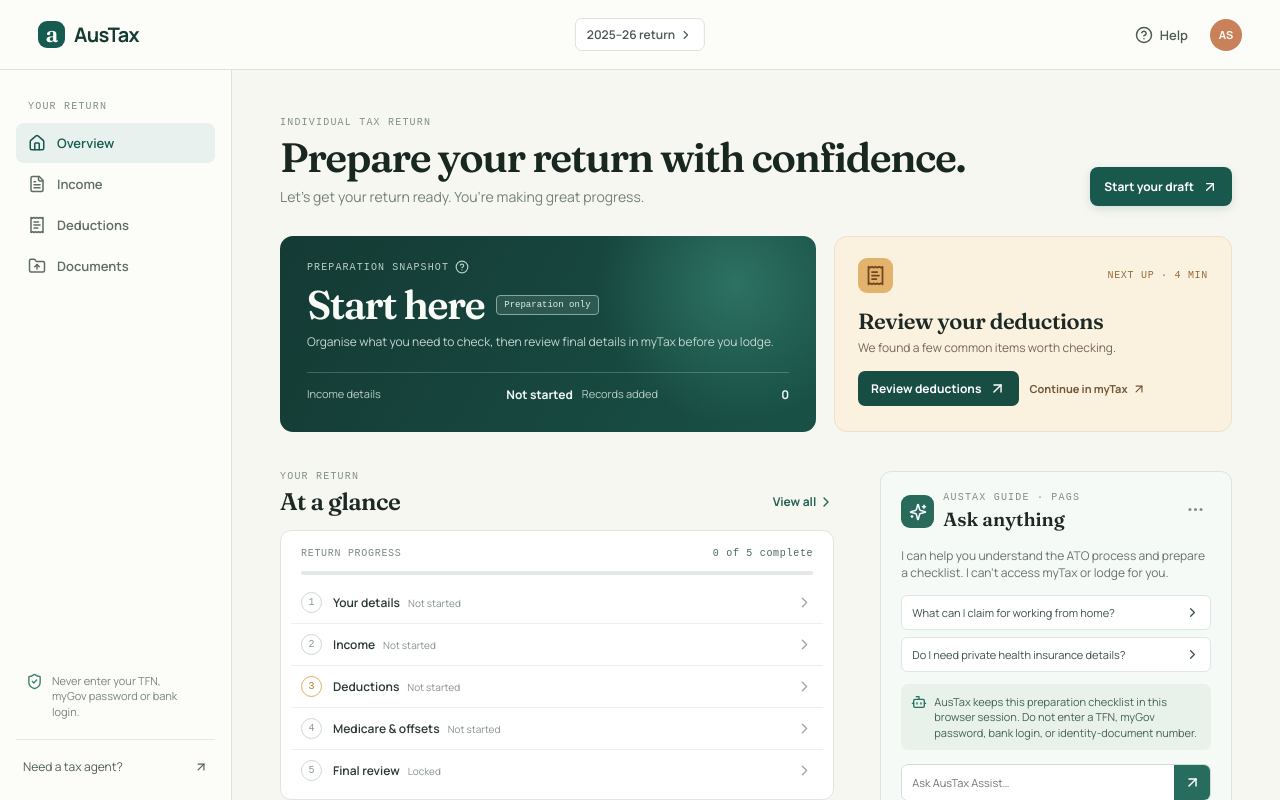
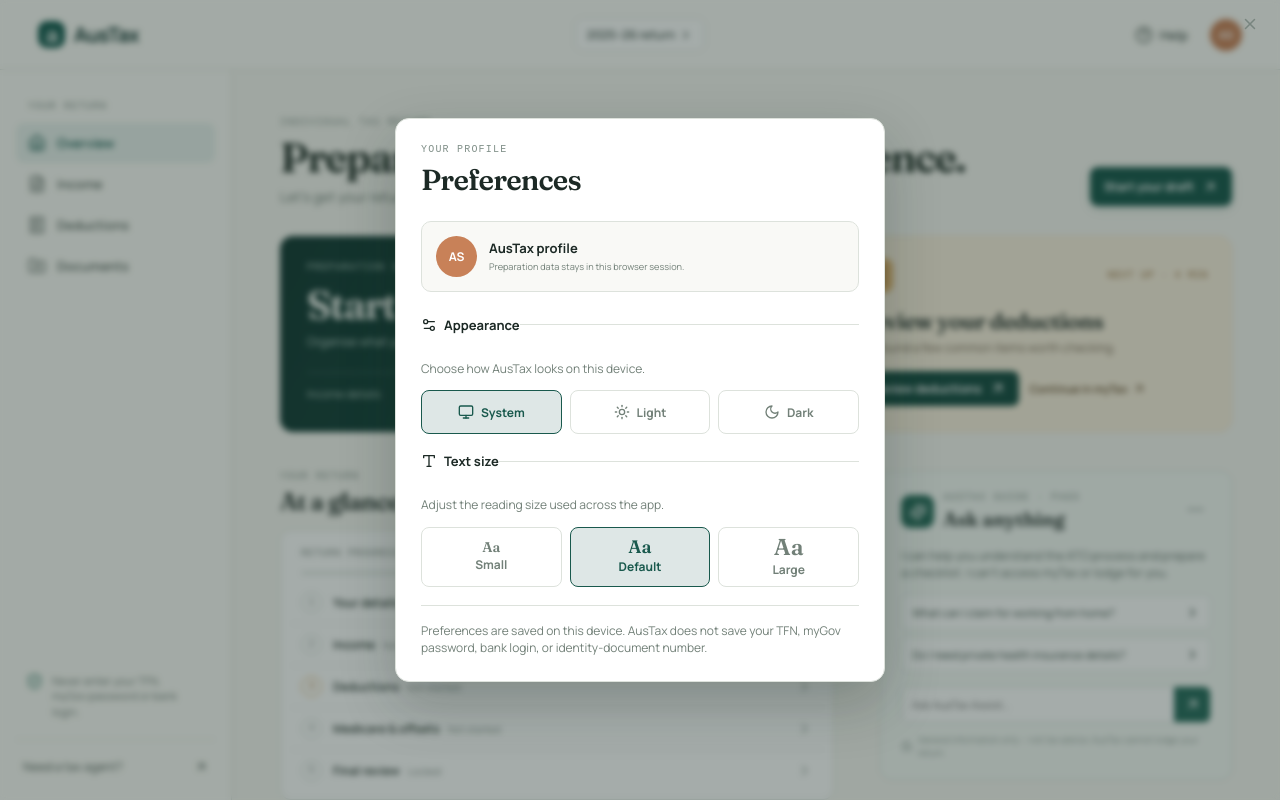
Before and after one commit to proappstore-online/austax, a React (Vite) app in the folder web/: page / in a window 1280 px wide. Both pictures are taken after a click on the button "AS". Shown: the top 800 px of the page. Built offline with nearby package versions, Linux system fonts and the light colour scheme.

Commit message:
Add profile theme and text-size preferences

```diff
--- a/web/src/App.tsx
+++ b/web/src/App.tsx
@@ -11,10 +11,15 @@ import {
   LockKeyhole,
   Menu,
   MoreHorizontal,
+  Monitor,
+  Moon,
   Plus,
   ReceiptText,
+  Settings2,
   ShieldCheck,
   Sparkles,
+  Sun,
+  Type,
   X,
 } from "lucide-react";
 import { askAusTaxGuide } from "./lib/pags";
@@ -58,7 +63,15 @@ type StoredPreparation = {
   documents: string[];
 };
 
+type ThemePreference = "system" | "light" | "dark";
+type TextSizePreference = "small" | "default" | "large";
+type Preferences = {
+  theme: ThemePreference;
+  textSize: TextSizePreference;
+};
+
 const preparationStorageKey = "austax-preparation-v1";
+const preferencesStorageKey = "austax-preferences-v1";
 
 function loadPreparation(): StoredPreparation {
   try {
@@ -76,6 +89,26 @@ function loadPreparation(): StoredPreparation {
     };
   } catch {
     return { draft: null, deductions: starterDeductions, documents: [] };
+  }
+}
+
+function loadPreferences(): Preferences {
+  try {
+    const saved = localStorage.getItem(preferencesStorageKey);
+    if (!saved) return { theme: "system", textSize: "default" };
+    const parsed = JSON.parse(saved) as Partial<Preferences>;
+    return {
+      theme: ["system", "light", "dark"].includes(parsed.theme ?? "")
+        ? (parsed.theme as ThemePreference)
+        : "system",
+      textSize: ["small", "default", "large"].includes(
+        parsed.textSize ?? "",
+      )
+        ? (parsed.textSize as TextSizePreference)
+        : "default",
+    };
+  } catch {
+    return { theme: "system", textSize: "default" };
   }
 }
 
@@ -104,6 +137,8 @@ export default function App() {
   );
   const [draftStep, setDraftStep] = useState(0);
   const [documentMessage, setDocumentMessage] = useState("");
+  const [showPreferences, setShowPreferences] = useState(false);
+  const [preferences, setPreferences] = useState(loadPreferences);
   const fileInput = useRef<HTMLInputElement>(null);
   const totalDeductions = useMemo(
     () => deductions.reduce((total, item) => total + item.amount, 0),
@@ -117,6 +152,18 @@ export default function App() {
       JSON.stringify({ draft, deductions, documents }),
     );
   }, [deductions, documents, draft]);
+
+  useEffect(() => {
+    const resolvedTheme =
+      preferences.theme === "system"
+        ? window.matchMedia("(prefers-color-scheme: dark)").matches
+          ? "dark"
+          : "light"
+        : preferences.theme;
+    document.documentElement.dataset.theme = resolvedTheme;
+    document.documentElement.dataset.textSize = preferences.textSize;
+    localStorage.setItem(preferencesStorageKey, JSON.stringify(preferences));
+  }, [preferences]);
 
   async function askAssistant() {
     const cleaned = question.trim();
@@ -222,12 +269,8 @@ export default function App() {
           </button>
           <button
             className="avatar"
-            aria-label="Show privacy reminder"
-            onClick={() =>
-              setReply(
-                "AusTax keeps this preparation checklist in this browser session. Do not enter a TFN, myGov password, bank login, or identity-document number.",
-              )
-            }
+            aria-label="Open profile and preferences"
+            onClick={() => setShowPreferences(true)}
           >
             AS
           </button>
@@ -657,6 +700,104 @@ export default function App() {
           onClose={() => setShowDraft(false)}
         />
       )}
+      {showPreferences && (
+        <div
+          className="modal-backdrop"
+          role="dialog"
+          aria-modal="true"
+          aria-labelledby="preferences-title"
+        >
+          <section className="profile-panel">
+            <header className="profile-head">
+              <div>
+                <p className="eyebrow">YOUR PROFILE</p>
+                <h2 id="preferences-title">Preferences</h2>
+              </div>
+              <button
+                className="modal-close"
+                onClick={() => setShowPreferences(false)}
+                aria-label="Close preferences"
+              >
+                <X size={18} />
+              </button>
+            </header>
+            <div className="profile-identity">
+              <span className="profile-avatar">AS</span>
+              <span>
+                <b>AusTax profile</b>
+                <small>Preparation data stays in this browser session.</small>
+              </span>
+            </div>
+            <fieldset className="preference-group">
+              <legend>
+                <Settings2 size={16} /> Appearance
+              </legend>
+              <p>Choose how AusTax looks on this device.</p>
+              <div className="preference-options">
+                {(
+                  [
+                    ["system", "System", Monitor],
+                    ["light", "Light", Sun],
+                    ["dark", "Dark", Moon],
+                  ] as const
+                ).map(([value, label, Icon]) => (
+                  <button
+                    type="button"
+                    key={value}
+                    className={
+                      preferences.theme === value ? "selected" : ""
+                    }
+                    onClick={() =>
+                      setPreferences((current) => ({
+                        ...current,
+                        theme: value,
+                      }))
+                    }
+                  >
+                    <Icon size={16} /> {label}
+                  </button>
+                ))}
+              </div>
+            </fieldset>
+            <fieldset className="preference-group">
+              <legend>
+                <Type size={16} /> Text size
+              </legend>
+              <p>Adjust the reading size used across the app.</p>
+              <div className="preference-options text-size-options">
+                {(
+                  [
+                    ["small", "Small", "Aa"],
+                    ["default", "Default", "Aa"],
+                    ["large", "Large", "Aa"],
+                  ] as const
+                ).map(([value, label, sample]) => (
+                  <button
+                    type="button"
+                    key={value}
+                    className={
+                      preferences.textSize === value ? "selected" : ""
+                    }
+                    onClick={() =>
+                      setPreferences((current) => ({
+                        ...current,
+                        textSize: value,
+                      }))
+                    }
+                  >
+                    <span className={`size-sample size-${value}`}>{sample}</span>
+                    {label}
+                  </button>
+                ))}
+              </div>
+            </fieldset>
+            <p className="preference-note">
+              Preferences are saved on this device. AusTax does not save your
+              TFN, myGov password, bank login, or identity-document number.
+            </p>
+          </section>
+        </div>
+      )}
     </div>
   );
 }
--- a/web/src/index.css
+++ b/web/src/index.css
@@ -7,10 +7,33 @@
   --line: #dde2dc;
   --line-strong: #cdd7d0;
   --panel: #fff;
+  --text-scale: 1;
   font-family: "Manrope", sans-serif;
   color: var(--ink);
   background: var(--paper);
   font-synthesis: none;
+}
+:root[data-text-size="small"] {
+  --text-scale: 0.875;
+  font-size: 14px;
+}
+:root[data-text-size="default"] {
+  --text-scale: 1;
+  font-size: 16px;
+}
+:root[data-text-size="large"] {
+  --text-scale: 1.125;
+  font-size: 18px;
+}
+:root[data-theme="dark"] {
+  color-scheme: dark;
+  --paper: #111815;
+  --ink: #edf4ef;
+  --accent: #83d3b8;
+  --muted: #b1c0b8;
+  --line: #314139;
+  --line-strong: #43554b;
+  --panel: #18231e;
 }
 * {
   box-sizing: border-box;
@@ -908,6 +931,171 @@ main {
   background: none;
   color: #78857f;
 }
+.profile-panel {
+  width: min(490px, calc(100vw - 32px));
+  max-height: min(720px, calc(100dvh - 36px));
+  overflow: auto;
+  border: 1px solid var(--line);
+  border-radius: 14px;
+  padding: 25px;
+  color: var(--ink);
+  background: var(--panel);
+  box-shadow: 0 22px 55px rgba(15, 32, 24, 0.24);
+}
+.profile-head {
+  display: flex;
+  align-items: flex-start;
+  justify-content: space-between;
+  gap: 20px;
+}
+.profile-head h2 {
+  margin: 7px 0 0;
+  color: var(--ink);
+  font:
+    600 29px "Fraunces",
+    Georgia,
+    serif;
+  letter-spacing: -0.03em;
+}
+.profile-identity {
+  display: flex;
+  align-items: center;
+  gap: 12px;
+  margin: 24px 0;
+  padding: 14px;
+  border: 1px solid var(--line);
+  border-radius: 10px;
+  background: color-mix(in srgb, var(--paper) 70%, var(--panel));
+}
+.profile-avatar {
+  display: grid;
+  flex: 0 0 auto;
+  width: 41px;
+  height: 41px;
+  place-items: center;
+  border-radius: 50%;
+  color: #fff;
+  background: #c88158;
+  font-size: 12px;
+  font-weight: 700;
+}
+.profile-identity span:last-child {
+  display: grid;
+  gap: 3px;
+  color: var(--muted);
+  font-size: 11px;
+}
+.profile-identity b {
+  color: var(--ink);
+  font-size: 13px;
+}
+.preference-group {
+  margin: 0;
+  padding: 18px 0;
+  border: 0;
+  border-top: 1px solid var(--line);
+}
+.preference-group legend {
+  display: flex;
+  align-items: center;
+  gap: 7px;
+  padding: 0;
+  color: var(--ink);
+  font-size: 13px;
+  font-weight: 700;
+}
+.preference-group > p,
+.preference-note {
+  margin: 8px 0 13px;
+  color: var(--muted);
+  font-size: 12px;
+  line-height: 1.45;
+}
+.preference-options {
+  display: grid;
+  grid-template-columns: repeat(3, 1fr);
+  gap: 8px;
+}
+.preference-options button {
+  display: flex;
+  min-height: 44px;
+  align-items: center;
+  justify-content: center;
+  gap: 7px;
+  border: 1px solid var(--line);
+  border-radius: 8px;
+  color: var(--muted);
+  background: transparent;
+  font-size: 12px;
+  font-weight: 700;
+}
+.preference-options button:hover {
+  border-color: var(--accent);
+  color: var(--ink);
+}
+.preference-options button.selected {
+  border-color: var(--accent);
+  color: var(--accent);
+  background: color-mix(in srgb, var(--accent) 14%, transparent);
+}
+.text-size-options button {
+  flex-direction: column;
+  gap: 2px;
+  padding: 8px 4px;
+}
+.size-sample {
+  color: currentColor;
+  font-family: "Fraunces", serif;
+  line-height: 1;
+}
+.size-small {
+  font-size: 14px;
+}
+.size-default {
+  font-size: 18px;
+}
+.size-large {
+  font-size: 23px;
+}
+.preference-note {
+  margin: 0;
+  padding-top: 16px;
+  border-top: 1px solid var(--line);
+}
+:root[data-theme="dark"] .topbar,
+:root[data-theme="dark"] .sidebar,
+:root[data-theme="dark"] .year-pill,
+:root[data-theme="dark"] .estimate-card,
+:root[data-theme="dark"] .next-card,
+:root[data-theme="dark"] .progress-card,
+:root[data-theme="dark"] .assistant-card,
+:root[data-theme="dark"] .deductions-card,
+:root[data-theme="dark"] .documents-card,
+:root[data-theme="dark"] .modal,
+:root[data-theme="dark"] .wizard {
+  border-color: var(--line);
+  color: var(--ink);
+  background: var(--panel);
+}
+:root[data-theme="dark"] .brand,
+:root[data-theme="dark"] .welcome-row h1,
+:root[data-theme="dark"] h2,
+:root[data-theme="dark"] .return-status strong,
+:root[data-theme="dark"] .deduction-copy b,
+:root[data-theme="dark"] .file-row b {
+  color: var(--ink);
+}
+:root[data-theme="dark"] .subhead,
+:root[data-theme="dark"] .nav-item,
+:root[data-theme="dark"] .tax-agent,
+:root[data-theme="dark"] .help-button,
+:root[data-theme="dark"] .estimate-card > p,
+:root[data-theme="dark"] .next-card p,
+:root[data-theme="dark"] .assistant-intro,
+:root[data-theme="dark"] .deduction-copy small,
+:root[data-theme="dark"] .file-row small {
+  color: var(--muted);
+}
 .wizard-backdrop {
   position: fixed;
   inset: 0;
```
